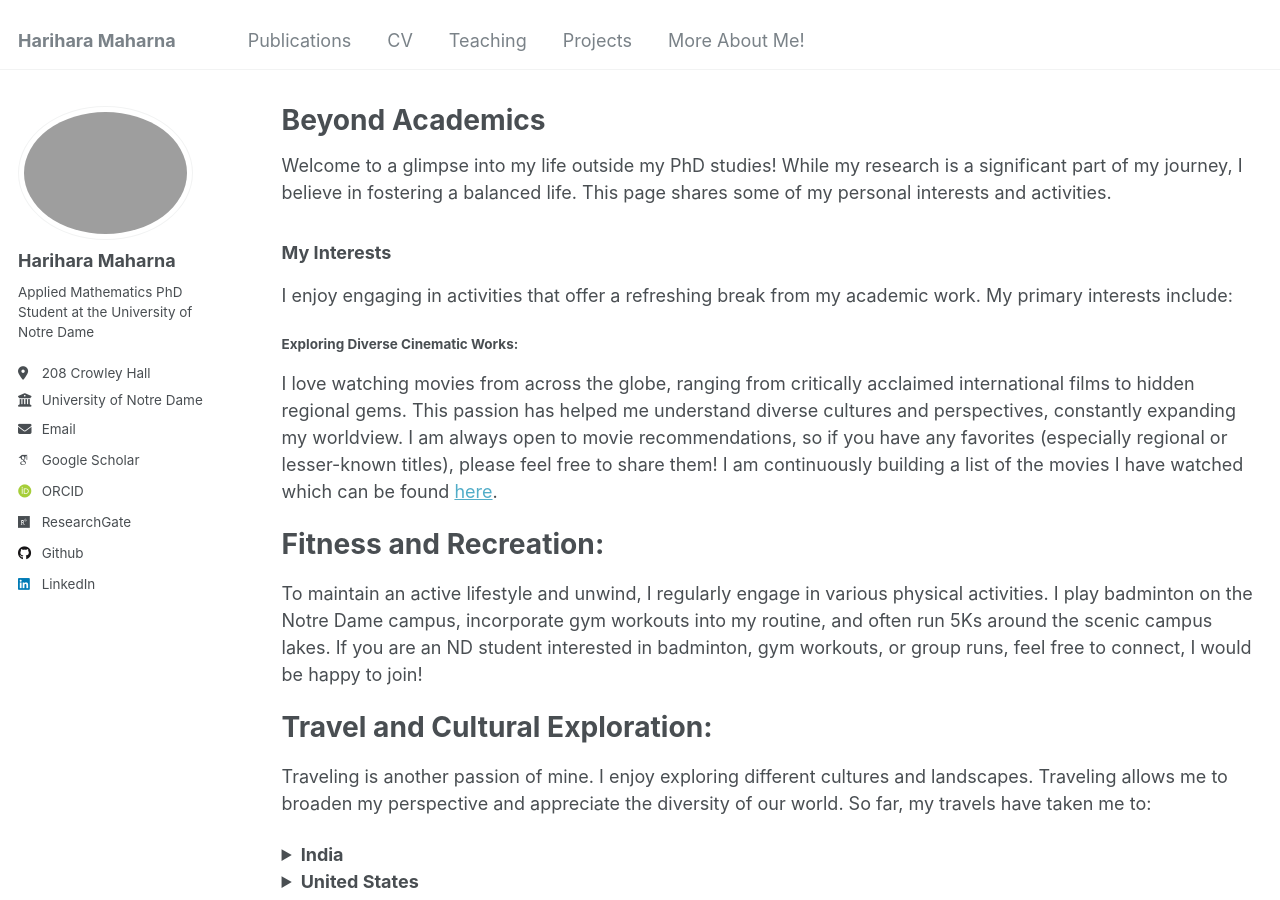
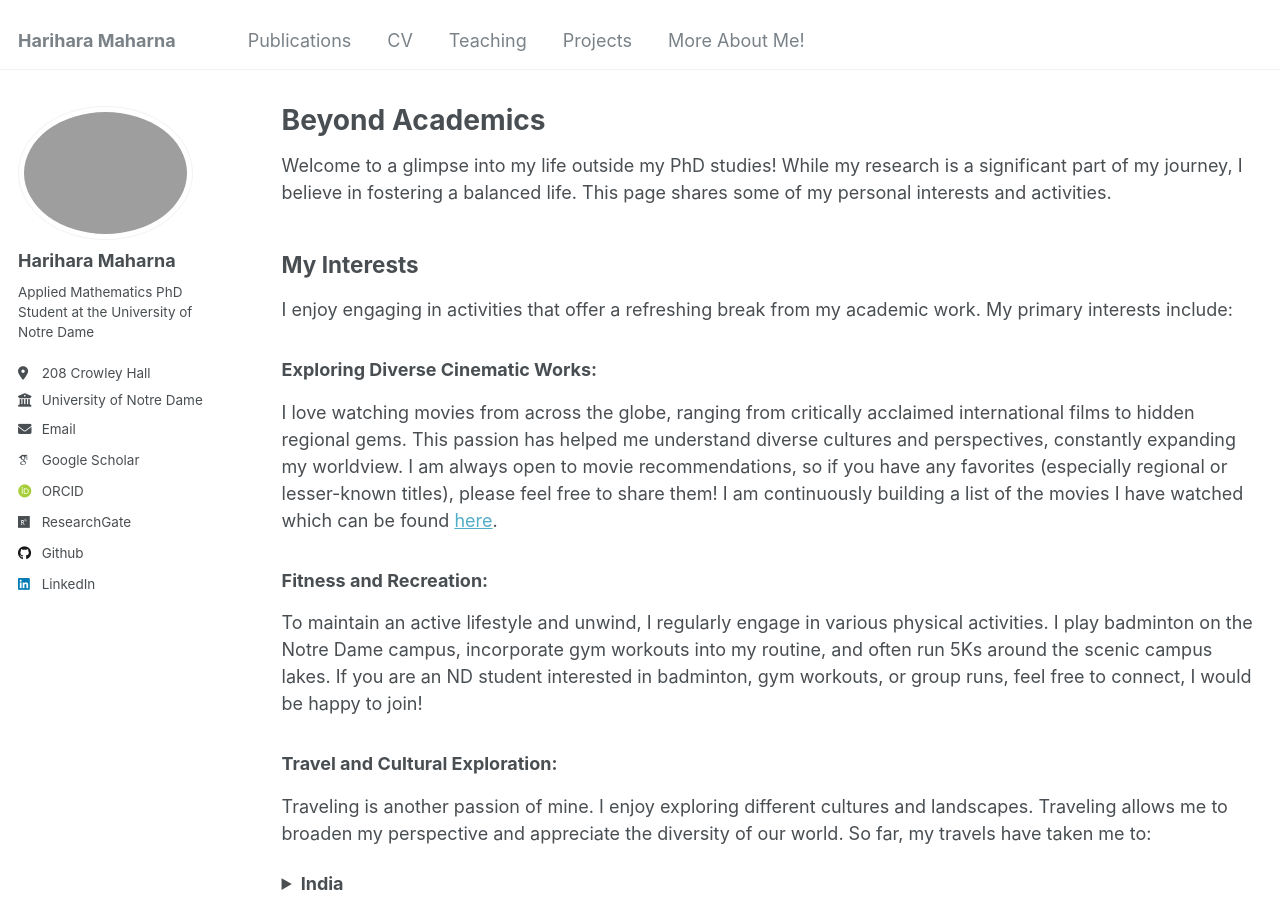
Before and after one commit to harihara-m/harihara-m.github.io, a Jekyll site: the page built from _pages/more.md, in a window 1280 px wide and 900 px high. Built offline with Jekyll 4.4.1, drawn with Linux system fonts in a browser that asks for light colours; some web fonts are replaced.

Commit message:
more updates

```diff
--- a/_pages/more.md
+++ b/_pages/more.md
@@ -11,19 +11,19 @@ redirect_from:
 
 Welcome to a glimpse into my life outside my PhD studies! While my research is a significant part of my journey, I believe in fostering a balanced life. This page shares some of my personal interests and activities.
 
-### My Interests
+## My Interests
 
 I enjoy engaging in activities that offer a refreshing break from my academic work. My primary interests include:
 
-#### Exploring Diverse Cinematic Works:
+### Exploring Diverse Cinematic Works:
 
 I love watching movies from across the globe, ranging from critically acclaimed international films to hidden regional gems. This passion has helped me understand diverse cultures and perspectives, constantly expanding my worldview. I am always open to movie recommendations, so if you have any favorites (especially regional or lesser-known titles), please feel free to share them! I am continuously building a list of the movies I have watched which can be found [here](https://letterboxd.com/hmaharna/films/by/rating/).
 
-# Fitness and Recreation:
+### Fitness and Recreation:
 
 To maintain an active lifestyle and unwind, I regularly engage in various physical activities. I play badminton on the Notre Dame campus, incorporate gym workouts into my routine, and often run 5Ks around the scenic campus lakes. If you are an ND student interested in badminton, gym workouts, or group runs, feel free to connect, I would be happy to join!
 
-# Travel and Cultural Exploration:
+### Travel and Cultural Exploration:
 
 Traveling is another passion of mine. I enjoy exploring different cultures and landscapes. Traveling allows me to broaden my perspective and appreciate the diversity of our world. So far, my travels have taken me to:
 
```
